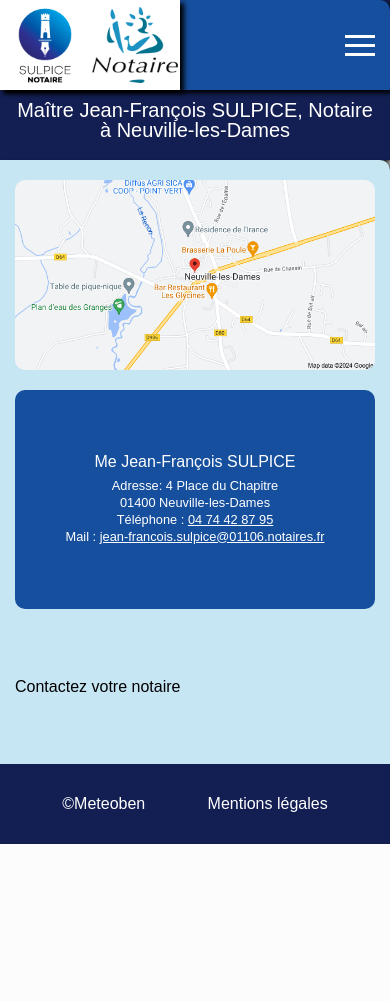
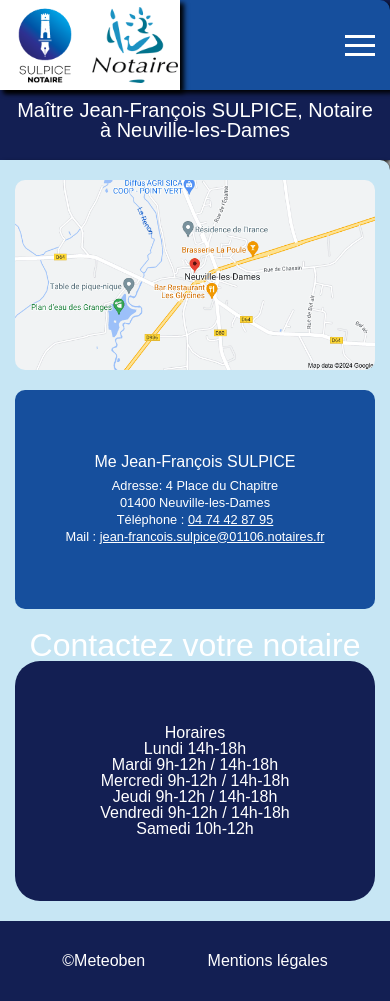
Before and after one commit to Ben43200/sulp-app, a React (Create React App) app: page /contactpage in a window 390 px wide. Before the commit the page ends 844 px from the top, so only its background shows below. Built offline with nearby package versions, Linux system fonts and the light colour scheme.

Commit message:
pb responsive tablette contact page right column ok en grand écran

```diff
--- a/src/pages/Contact/ContactPage.js
+++ b/src/pages/Contact/ContactPage.js
@@ -23,6 +23,15 @@ export default function ContactPage(){
     <div className="contact-title">
   <h1>Contactez votre notaire</h1>
   </div>
+  <div className="horaires-container">
+    <h3>Horaires</h3>
+    <p>Lundi 14h-18h</p>
+    <p>Mardi 9h-12h / 14h-18h</p>
+    <p>Mercredi 9h-12h / 14h-18h</p>
+    <p>Jeudi 9h-12h / 14h-18h</p>
+    <p>Vendredi 9h-12h / 14h-18h</p>
+    <p>Samedi 10h-12h</p>
+  </div>
   </aside>
         </main>
         )
--- a/src/pages/Contact/contactpage.css
+++ b/src/pages/Contact/contactpage.css
@@ -25,4 +25,44 @@
   display: flex;
   row-gap: 20px;
   flex-direction: column;
+}
+
+.right-column {
+  display: flex;
+  flex-direction: column;
+}
+@media screen and (min-width: 768px) {
+  .right-column {
+    justify-content: space-evenly;
+  }
+}
+@media screen and (min-width: 768px) and (min-width: 1025px) {
+  .right-column {
+    justify-content: space-between;
+  }
+}
+
+.horaires-container {
+  background-color: #131f53;
+  color: white;
+  display: flex;
+  justify-content: center;
+  flex-direction: column;
+  align-items: center;
+  width: 100%;
+  border-radius: 25px;
+  padding: 4rem 0rem;
+}
+@media screen and (min-width: 1025px) {
+  .horaires-container {
+    padding: 8rem;
+  }
+}
+
+.contact-title {
+  display: flex;
+  justify-content: center;
+  align-items: center;
+  color: white;
+  font-size: 2rem;
 }/*# sourceMappingURL=contactpage.css.map */
--- a/src/pages/Contact/contactpage.scss
+++ b/src/pages/Contact/contactpage.scss
@@ -62,3 +62,46 @@
     // justify-content: space-around;
     // grid-area: right-column;
 }
+
+.right-column{
+    display: flex;
+    flex-direction: column;
+     @include media(tablet) {
+    justify-content: space-evenly;
+
+
+
+
+@include media(desktop) {
+    justify-content: space-between;
+}
+
+}
+}
+
+
+.horaires-container{
+    background-color:#131f53;
+    color: white;
+    display: flex;
+    justify-content: center;
+    flex-direction: column;
+    align-items: center;
+    width:100%;
+    border-radius:25px;
+    padding: 4rem 0rem;
+    @include media(desktop) {
+
+        padding: 8rem;
+
+}
+}
+
+
+.contact-title{
+    display:flex;
+    justify-content: center;
+    align-items: center;
+    color:white;
+    font-size:2rem
+}
```
Also changed, not shown: 1 other file (tests, documents, lock files or other folders).
